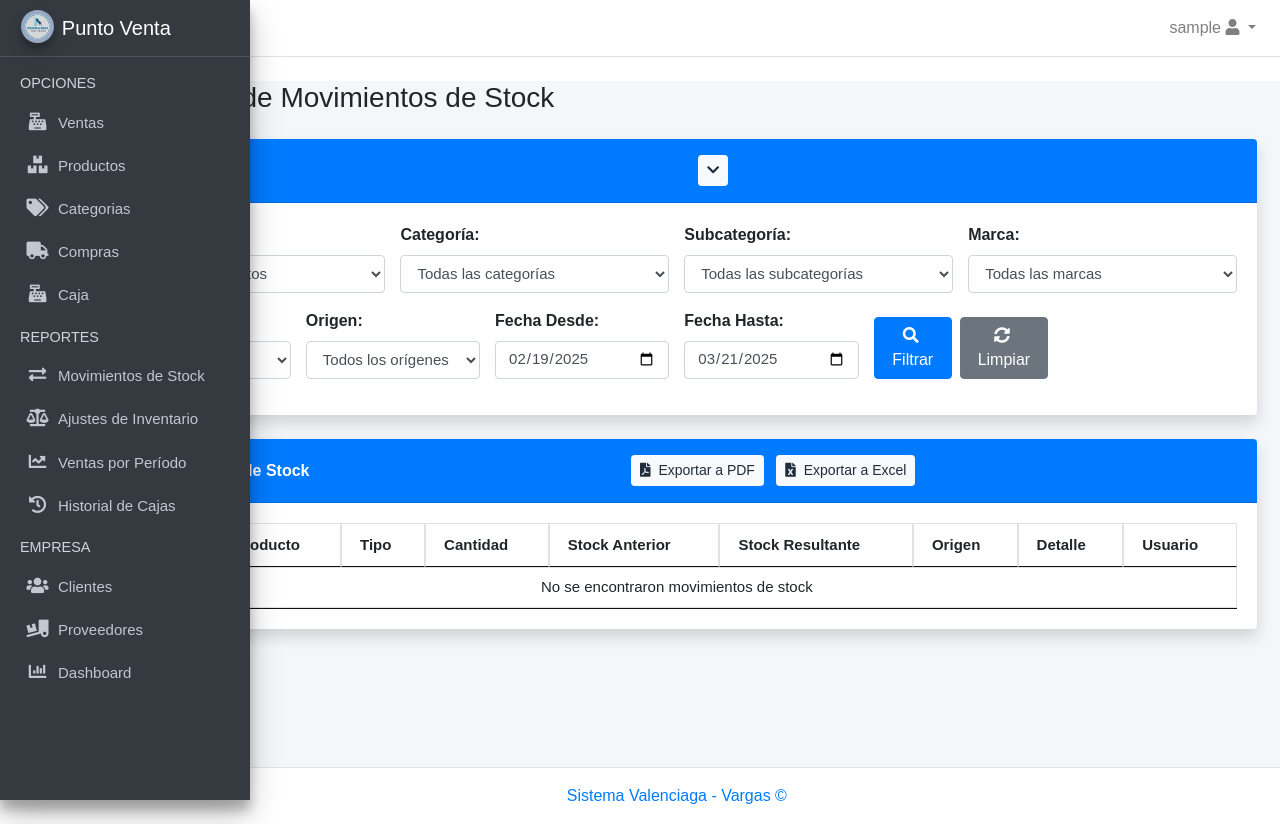
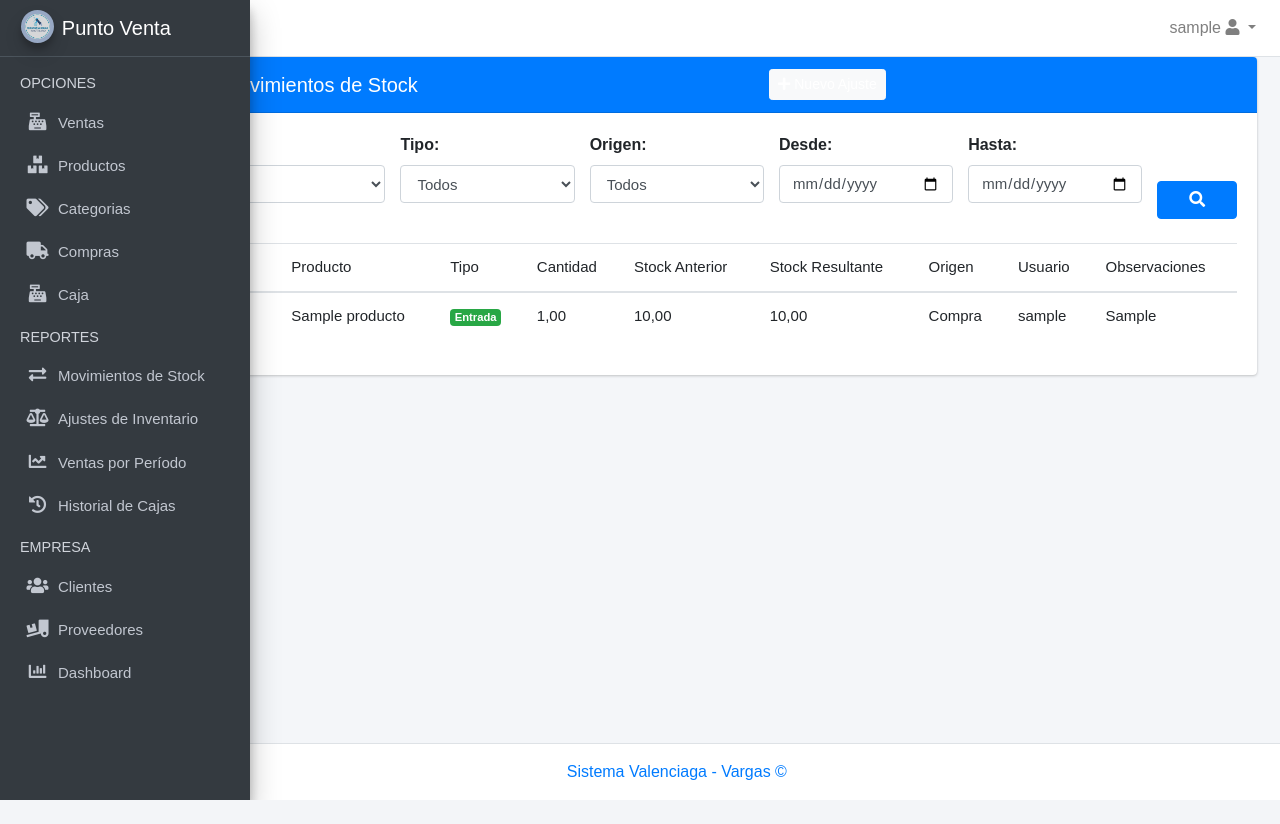
Before and after one commit to EzekVCB/Proyecto-Carena-2.0, a Django app: page /historial-movimientos/ in a window 1280 px wide. After the commit the page ends 800 px from the top, so only its background shows below. Run offline with Django 5.2, Linux system fonts and the light colour scheme; a user stored in the database is signed in; tables that the repository leaves empty hold one stand-in row (values such as "Sample post"); some libraries are stand-ins or nearby versions.

Commit message:
registo de movimientos de stock

```diff
--- a/Sistema/ventas/templates/ventas/historial_movimientos.html
+++ b/Sistema/ventas/templates/ventas/historial_movimientos.html
@@ -2,94 +2,61 @@
 {% load static %}
 
 {% block content %}
-<div class="container-fluid mt-4">
-    <h1 class="h3 mb-4 text-gray-800">
-        <i class="fas fa-exchange-alt mr-2"></i>Historial de Movimientos de Stock
-    </h1>
-
-    <!-- Filtros -->
-    <div class="card shadow mb-4">
-        <div class="card-header py-3 bg-primary text-white">
-            <h6 class="m-0 font-weight-bold">
-                <i class="fas fa-filter mr-2"></i>Filtros
-            </h6>
+<div class="container-fluid">
+    <div class="row">
+        <div class="col-12">
+            <div class="card">
+                <div class="card-header bg-primary text-white d-flex justify-content-between align-items-center">
+                    <h5 class="mb-0">{{ titulo }}</h5>
+                    <a href="{% url 'ajuste_stock' %}" class="btn btn-light btn-sm">
+                        <i class="fas fa-plus"></i> Nuevo Ajuste
+                    </a>
                 </div>
                 <div class="card-body">
-            <form method="GET" action="{% url 'historial_movimientos' %}" class="row">
-                <!-- Filtro por Producto -->
-                <div class="col-md-3 mb-3">
-                    <label for="producto">Producto:</label>
-                    <select name="producto" id="producto" class="form-control">
-                        <option value="">Todos los productos</option>
-                        {% for producto in productos %}
-                        <option value="{{ producto.id }}" {% if filtros.producto_id == producto.id|stringformat:"i" %}selected{% endif %}>
-                            {{ producto.Nombre }}
-                        </option>
-                        {% endfor %}
-                    </select>
+                    <!-- Filtros -->
+                    <form method="get" class="mb-4">
+                        <div class="row">
+                            <div class="col-md-3">
+                                <div class="form-group">
+                                    <label for="{{ form.producto.id_for_label }}">Producto:</label>
+                                    {{ form.producto }}
                                 </div>
-
-                <!-- Filtro por Tipo -->
-                <div class="col-md-2 mb-3">
-                    <label for="tipo">Tipo:</label>
-                    <select name="tipo" id="tipo" class="form-control">
-                        <option value="">Todos los tipos</option>
-                        {% for tipo_value, tipo_label in tipos %}
-                        <option value="{{ tipo_value }}" {% if filtros.tipo == tipo_value %}selected{% endif %}>
-                            {{ tipo_label }}
-                        </option>
-                        {% endfor %}
-                    </select>
                             </div>
-
-                <!-- Filtro por Origen -->
-                <div class="col-md-2 mb-3">
-                    <label for="origen">Origen:</label>
-                    <select name="origen" id="origen" class="form-control">
-                        <option value="">Todos los orígenes</option>
-                        {% for origen_value, origen_label in origenes %}
-                        <option value="{{ origen_value }}" {% if filtros.origen == origen_value %}selected{% endif %}>
-                            {{ origen_label }}
-                        </option>
-                        {% endfor %}
-                    </select>
+                            <div class="col-md-2">
+                                <div class="form-group">
+                                    <label for="{{ form.tipo.id_for_label }}">Tipo:</label>
+                                    {{ form.tipo }}
                                 </div>
-
-                <!-- Filtro por Fecha Desde -->
-                <div class="col-md-2 mb-3">
-                    <label for="fecha_desde">Fecha Desde:</label>
-                    <input type="date" name="fecha_desde" id="fecha_desde" class="form-control" value="{{ filtros.fecha_desde }}">
                             </div>
-
-                <!-- Filtro por Fecha Hasta -->
-                <div class="col-md-2 mb-3">
-                    <label for="fecha_hasta">Fecha Hasta:</label>
-                    <input type="date" name="fecha_hasta" id="fecha_hasta" class="form-control" value="{{ filtros.fecha_hasta }}">
+                            <div class="col-md-2">
+                                <div class="form-group">
+                                    <label for="{{ form.origen.id_for_label }}">Origen:</label>
+                                    {{ form.origen }}
                                 </div>
-
-                <!-- Botones -->
-                <div class="col-md-1 mb-3 d-flex align-items-end">
-                    <button type="submit" class="btn btn-primary">
-                        <i class="fas fa-search mr-1"></i> Filtrar
+                            </div>
+                            <div class="col-md-2">
+                                <div class="form-group">
+                                    <label for="{{ form.fecha_desde.id_for_label }}">Desde:</label>
+                                    {{ form.fecha_desde }}
+                                </div>
+                            </div>
+                            <div class="col-md-2">
+                                <div class="form-group">
+                                    <label for="{{ form.fecha_hasta.id_for_label }}">Hasta:</label>
+                                    {{ form.fecha_hasta }}
+                                </div>
+                            </div>
+                            <div class="col-md-1 d-flex align-items-end">
+                                <button type="submit" class="btn btn-primary w-100">
+                                    <i class="fas fa-search"></i>
                                 </button>
                             </div>
+                        </div>
                     </form>
-        </div>
-    </div>
 
                     <!-- Tabla de Movimientos -->
-    <div class="card shadow mb-4">
-        <div class="card-header py-3 bg-primary text-white d-flex justify-content-between align-items-center">
-            <h6 class="m-0 font-weight-bold">
-                <i class="fas fa-list mr-2"></i>Movimientos de Stock
-            </h6>
-            <button class="btn btn-light btn-sm" id="exportarExcel">
-                <i class="fas fa-file-excel mr-1"></i> Exportar a Excel
-            </button>
-        </div>
-        <div class="card-body">
                     <div class="table-responsive">
-                <table class="table table-bordered table-hover" id="tabla-movimientos" width="100%" cellspacing="0">
+                        <table class="table table-hover">
                             <thead>
                                 <tr>
                                     <th>Fecha</th>
@@ -99,8 +66,8 @@
                                     <th>Stock Anterior</th>
                                     <th>Stock Resultante</th>
                                     <th>Origen</th>
-                            <th>Detalle</th>
                                     <th>Usuario</th>
+                                    <th>Observaciones</th>
                                 </tr>
                             </thead>
                             <tbody>
@@ -110,21 +77,21 @@
                                     <td>{{ movimiento.Producto.Nombre }}</td>
                                     <td>
                                         {% if movimiento.Tipo == 'ENTRADA' %}
-                                <span class="badge badge-success">{{ movimiento.get_Tipo_display }}</span>
+                                        <span class="badge badge-success">Entrada</span>
                                         {% else %}
-                                <span class="badge badge-danger">{{ movimiento.get_Tipo_display }}</span>
+                                        <span class="badge badge-danger">Salida</span>
                                         {% endif %}
                                     </td>
                                     <td>{{ movimiento.Cantidad }}</td>
                                     <td>{{ movimiento.StockAnterior }}</td>
                                     <td>{{ movimiento.StockResultante }}</td>
                                     <td>{{ movimiento.get_OrigenMovimiento_display }}</td>
-                            <td>{{ movimiento.Detalle }}</td>
-                            <td>{{ movimiento.Usuario.username|default:"Sistema" }}</td>
+                                    <td>{{ movimiento.Usuario.username }}</td>
+                                    <td>{{ movimiento.Observaciones|default:"" }}</td>
                                 </tr>
                                 {% empty %}
                                 <tr>
-                            <td colspan="9" class="text-center">No se encontraron movimientos de stock</td>
+                                    <td colspan="9" class="text-center">No se encontraron movimientos</td>
                                 </tr>
                                 {% endfor %}
                             </tbody>
@@ -133,74 +100,45 @@
 
                     <!-- Paginación -->
                     {% if movimientos.has_other_pages %}
-            <div class="pagination justify-content-center mt-4">
-                <ul class="pagination">
+                    <nav aria-label="Page navigation" class="mt-4">
+                        <ul class="pagination justify-content-center">
                             {% if movimientos.has_previous %}
                             <li class="page-item">
-                        <a class="page-link" href="?page=1{% for key, value in filtros.items %}{% if value %}&{{ key }}={{ value }}{% endif %}{% endfor %}">&laquo; Primera</a>
-                    </li>
-                    <li class="page-item">
-                        <a class="page-link" href="?page={{ movimientos.previous_page_number }}{% for key, value in filtros.items %}{% if value %}&{{ key }}={{ value }}{% endif %}{% endfor %}">Anterior</a>
-                    </li>
-                    {% else %}
-                    <li class="page-item disabled">
-                        <span class="page-link">&laquo; Primera</span>
-                    </li>
-                    <li class="page-item disabled">
-                        <span class="page-link">Anterior</span>
+                                <a class="page-link" href="?page={{ movimientos.previous_page_number }}{% for key, value in request.GET.items %}{% if key != 'page' %}&{{ key }}={{ value }}{% endif %}{% endfor %}">
+                                    <i class="fas fa-chevron-left"></i>
+                                </a>
                             </li>
                             {% endif %}
 
-                    {% for i in movimientos.paginator.page_range %}
-                        {% if movimientos.number == i %}
-                        <li class="page-item active">
-                            <span class="page-link">{{ i }} <span class="sr-only">(actual)</span></span>
+                            {% for num in movimientos.paginator.page_range %}
+                            <li class="page-item {% if movimientos.number == num %}active{% endif %}">
+                                <a class="page-link" href="?page={{ num }}{% for key, value in request.GET.items %}{% if key != 'page' %}&{{ key }}={{ value }}{% endif %}{% endfor %}">
+                                    {{ num }}
+                                </a>
                             </li>
-                        {% elif i > movimientos.number|add:'-3' and i < movimientos.number|add:'3' %}
-                        <li class="page-item">
-                            <a class="page-link" href="?page={{ i }}{% for key, value in filtros.items %}{% if value %}&{{ key }}={{ value }}{% endif %}{% endfor %}">{{ i }}</a>
-                        </li>
-                        {% endif %}
                             {% endfor %}
 
                             {% if movimientos.has_next %}
                             <li class="page-item">
-                        <a class="page-link" href="?page={{ movimientos.next_page_number }}{% for key, value in filtros.items %}{% if value %}&{{ key }}={{ value }}{% endif %}{% endfor %}">Siguiente</a>
-                    </li>
-                    <li class="page-item">
-                        <a class="page-link" href="?page={{ movimientos.paginator.num_pages }}{% for key, value in filtros.items %}{% if value %}&{{ key }}={{ value }}{% endif %}{% endfor %}">Última &raquo;</a>
-                    </li>
-                    {% else %}
-                    <li class="page-item disabled">
-                        <span class="page-link">Siguiente</span>
-                    </li>
-                    <li class="page-item disabled">
-                        <span class="page-link">Última &raquo;</span>
+                                <a class="page-link" href="?page={{ movimientos.next_page_number }}{% for key, value in request.GET.items %}{% if key != 'page' %}&{{ key }}={{ value }}{% endif %}{% endfor %}">
+                                    <i class="fas fa-chevron-right"></i>
+                                </a>
                             </li>
                             {% endif %}
                         </ul>
+                    </nav>
+                    {% endif %}
                 </div>
-            {% endif %}
+            </div>
         </div>
     </div>
 </div>
 
 <script>
 $(document).ready(function() {
-        // Inicializar DataTable
-        var table = $('#tabla-movimientos').DataTable({
-            "language": {
-                "url": "//cdn.datatables.net/plug-ins/1.10.25/i18n/Spanish.json"
-            },
-            "paging": false,
-            "info": false,
-            "searching": false,
-            "order": [[0, 'desc']]
-        });
-
-        // Exportar a Excel
-        $('#exportarExcel').on('click', function() {
-            table.button('.buttons-excel').trigger();
+    // Inicializar Select2
+    $('.select2').select2({
+        theme: 'bootstrap4'
     });
 });
 </script>
--- a/Sistema/ventas/urls.py
+++ b/Sistema/ventas/urls.py
@@ -66,4 +66,8 @@
     path('add_unidad/', views.add_unidad_view, name='AddUnidad'),
     path('delete_subcategoria/', views.delete_subcategoria_view, name='DeleteSubcategoria'),
     path('obtener-pagos-compra/', views.obtener_pagos_compra, name='obtener_pagos_compra'),
+
+    # URLs para Movimientos de Stock
+    path('movimientos/', views.historial_movimientos, name='historial_movimientos'),
+    path('movimientos/ajuste/', views.ajuste_stock_view, name='ajuste_stock'),
 ]
--- a/Sistema/ventas/views.py
+++ b/Sistema/ventas/views.py
@@ -416,6 +416,19 @@
                     producto.Cantidad -= detalle.Cantidad
                     producto.save()
 
+                    # Registrar movimiento de stock
+                    MovimientoStock.objects.create(
+                        Fecha=venta.Fecha,
+                        Producto=producto,
+                        Tipo='SALIDA',
+                        Cantidad=detalle.Cantidad,
+                        StockAnterior=producto.Cantidad + detalle.Cantidad,
+                        StockResultante=producto.Cantidad,
+                        OrigenMovimiento='VENTA',
+                        Usuario=request.user,
+                        Observaciones=f'Venta #{venta.NumeroComprobate}'
+                    )
+
                 # 5. Registrar los pagos
                 if medio_pago_principal_id:
                     try:
@@ -779,105 +792,51 @@
 # Vistas para Historial de Movimientos de Stock
 @login_required
 def historial_movimientos(request):
-    """
-    Vista para mostrar el historial de movimientos de stock con filtros.
-    """
-    # Establecer fechas predeterminadas (un mes atrás hasta hoy)
-    hoy = timezone.now().date()
-    un_mes_atras = hoy - timezone.timedelta(days=30)
-
-    # Obtener parámetros de filtrado
+    # Obtener parámetros de filtro
     producto_id = request.GET.get('producto')
-    categoria_id = request.GET.get('categoria')
-    subcategoria_id = request.GET.get('subcategoria')
-    marca_id = request.GET.get('marca')
-    cliente_id = request.GET.get('cliente')
     tipo = request.GET.get('tipo')
     origen = request.GET.get('origen')
-    fecha_desde = request.GET.get('fecha_desde', un_mes_atras.strftime('%Y-%m-%d'))
-    fecha_hasta = request.GET.get('fecha_hasta', hoy.strftime('%Y-%m-%d'))
+    fecha_desde = request.GET.get('fecha_desde')
+    fecha_hasta = request.GET.get('fecha_hasta')
 
     # Iniciar con todos los movimientos
     movimientos = MovimientoStock.objects.all()
 
-    # Aplicar filtros si se proporcionan
+    # Aplicar filtros
     if producto_id:
         movimientos = movimientos.filter(Producto_id=producto_id)
-
-    if categoria_id:
-        movimientos = movimientos.filter(Producto__Categoria_id=categoria_id)
-
-    if subcategoria_id:
-        movimientos = movimientos.filter(Producto__SubCategoria_id=subcategoria_id)
-
-    if marca_id:
-        movimientos = movimientos.filter(Producto__Marca_id=marca_id)
-
-    if cliente_id and origen == 'VENTA':
-        # Filtrar por cliente solo si el origen es VENTA
-        # Asumiendo que hay una relación entre MovimientoStock y Venta a través del campo Detalle
-        movimientos = movimientos.filter(OrigenMovimiento='VENTA', Detalle__icontains=cliente_id)
-
     if tipo:
         movimientos = movimientos.filter(Tipo=tipo)
-
     if origen:
         movimientos = movimientos.filter(OrigenMovimiento=origen)
-
     if fecha_desde:
-        try:
-            fecha_desde_obj = datetime.strptime(fecha_desde, '%Y-%m-%d')
-            fecha_desde_obj = datetime.combine(fecha_desde_obj.date(), time.min)
-            movimientos = movimientos.filter(Fecha__gte=fecha_desde_obj)
-        except ValueError:
-            messages.error(request, 'Formato de fecha inválido para Fecha Desde')
-
+        movimientos = movimientos.filter(Fecha__gte=fecha_desde)
     if fecha_hasta:
-        try:
-            fecha_hasta_obj = datetime.strptime(fecha_hasta, '%Y-%m-%d')
-            fecha_hasta_obj = datetime.combine(fecha_hasta_obj.date(), time.max)
-            movimientos = movimientos.filter(Fecha__lte=fecha_hasta_obj)
-        except ValueError:
-            messages.error(request, 'Formato de fecha inválido para Fecha Hasta')
+        movimientos = movimientos.filter(Fecha__lte=fecha_hasta)
 
     # Ordenar por fecha descendente
     movimientos = movimientos.order_by('-Fecha')
 
     # Paginación
-    paginator = Paginator(movimientos, 50)  # 50 movimientos por página
+    paginator = Paginator(movimientos, 20)  # 20 movimientos por página
     page = request.GET.get('page')
-    movimientos_paginados = paginator.get_page(page)
-
-    # Obtener datos para los filtros
-    productos = Producto.objects.all().order_by('Nombre')
-    categorias = Categoria.objects.all().order_by('Nombre')
-    subcategorias = SubCategoria.objects.all().order_by('Nombre')
-    marcas = Marca.objects.all().order_by('Nombre')
-    clientes = Cliente.objects.all().order_by('Nombre')
+    try:
+        movimientos = paginator.page(page)
+    except PageNotAnInteger:
+        movimientos = paginator.page(1)
+    except EmptyPage:
+        movimientos = paginator.page(paginator.num_pages)
+
+    # Formulario de búsqueda
+    form = BusquedaMovimientosForm(request.GET)
 
     context = {
-        'movimientos': movimientos_paginados,
-        'productos': productos,
-        'categorias': categorias,
-        'subcategorias': subcategorias,
-        'marcas': marcas,
-        'clientes': clientes,
-        'tipos': MovimientoStock.TIPO_CHOICES,
-        'origenes': MovimientoStock.ORIGEN_CHOICES,
-        'filtros': {
-            'producto_id': producto_id,
-            'categoria_id': categoria_id,
-            'subcategoria_id': subcategoria_id,
-            'marca_id': marca_id,
-            'cliente_id': cliente_id,
-            'tipo': tipo,
-            'origen': origen,
-            'fecha_desde': fecha_desde,
-            'fecha_hasta': fecha_hasta,
-        }
+        'movimientos': movimientos,
+        'form': form,
+        'titulo': 'Historial de Movimientos de Stock'
     }
 
-    return render(request, 'historial_movimientos.html', context)
+    return render(request, 'ventas/historial_movimientos.html', context)
 
 # Vistas para Ajustes de Inventario
 @login_required
@@ -1429,6 +1388,19 @@
                         PrecioUnitario=precio
                     )
 
+                    # Registrar movimiento de stock
+                    MovimientoStock.objects.create(
+                        Fecha=compra.Fecha,
+                        Producto=producto,
+                        Tipo='ENTRADA',
+                        Cantidad=cantidad,
+                        StockAnterior=producto.Cantidad - cantidad,
+                        StockResultante=producto.Cantidad,
+                        OrigenMovimiento='COMPRA',
+                        Usuario=request.user,
+                        Observaciones=f'Compra #{compra.id}'
+                    )
+
                     total += precio * cantidad
 
             # Actualizar el total de la compra
@@ -1670,6 +1642,19 @@
                         Producto=producto,
                         Cantidad=cantidad,
                         PrecioUnitario=precio
+                    )
+
+                    # Registrar movimiento de stock
+                    MovimientoStock.objects.create(
+                        Fecha=compra.Fecha,
+                        Producto=producto,
+                        Tipo='ENTRADA',
+                        Cantidad=cantidad,
+                        StockAnterior=producto.Cantidad - cantidad,
+                        StockResultante=producto.Cantidad,
+                        OrigenMovimiento='COMPRA',
+                        Usuario=request.user,
+                        Observaciones=f'Compra #{compra.id}'
                     )
 
                     total += precio * cantidad
@@ -1903,3 +1888,39 @@
         })
     except Exception as e:
         return JsonResponse({'success': False, 'error': str(e)})
+
+@login_required
+def ajuste_stock_view(request):
+    if request.method == 'POST':
+        form = MovimientoStockForm(request.POST)
+        if form.is_valid():
+            movimiento = form.save(commit=False)
+            producto = movimiento.Producto
+            movimiento.StockAnterior = producto.Cantidad
+            movimiento.Usuario = request.user
+
+            # Actualizar el stock del producto
+            if movimiento.Tipo == 'ENTRADA':
+                producto.Cantidad += movimiento.Cantidad
+            else:  # SALIDA
+                if producto.Cantidad < movimiento.Cantidad:
+                    messages.error(request, 'No hay suficiente stock disponible')
+                    return redirect('ajuste_stock')
+                producto.Cantidad -= movimiento.Cantidad
+
+            movimiento.StockResultante = producto.Cantidad
+
+            # Guardar los cambios en una transacción
+            with transaction.atomic():
+                movimiento.save()
+                producto.save()
+
+            messages.success(request, 'Ajuste de stock registrado correctamente')
+            return redirect('historial_movimientos')
+    else:
+        form = MovimientoStockForm()
+
+    return render(request, 'ventas/ajuste_stock.html', {
+        'form': form,
+        'titulo': 'Ajuste de Stock'
+    })
```
Also changed, not shown: Sistema/ventas/templates/ventas/ajuste_stock.html (added, +90 -0 lines). Lines whose indentation alone changed are shown as unchanged.
